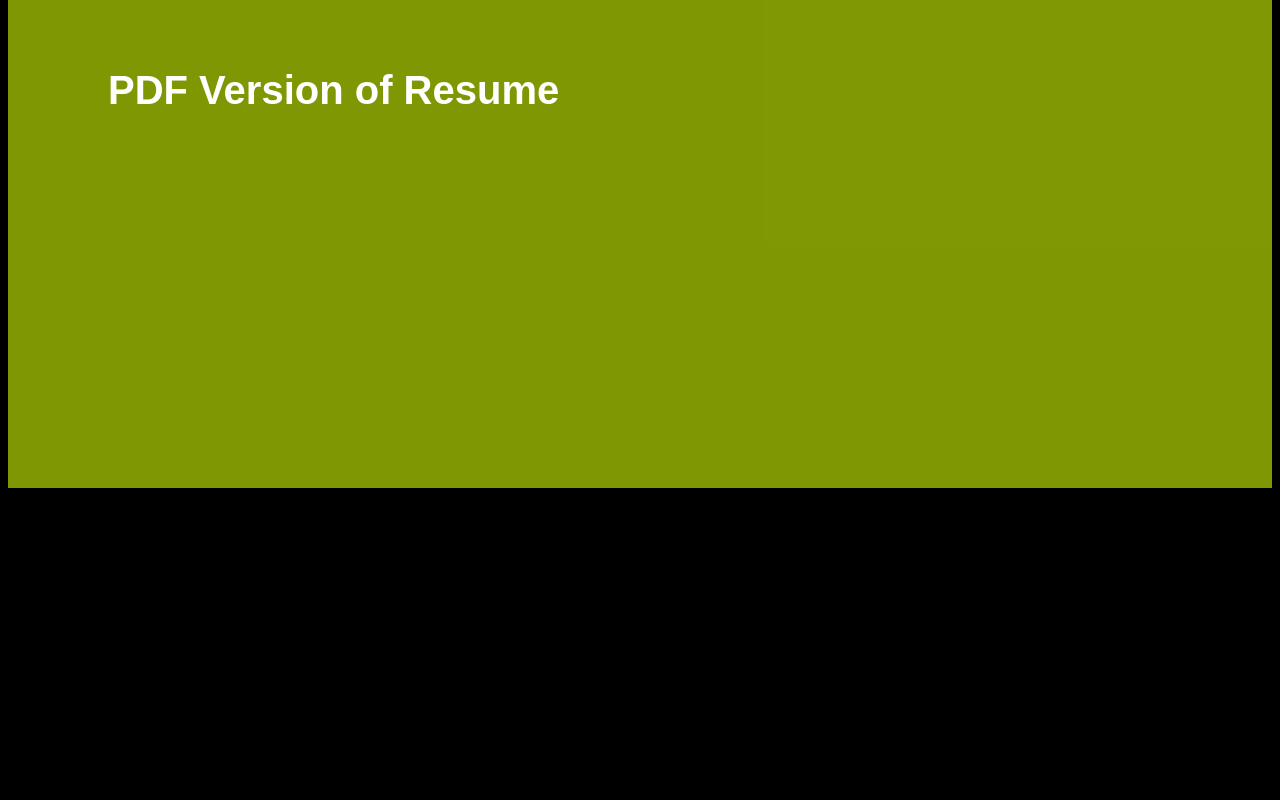
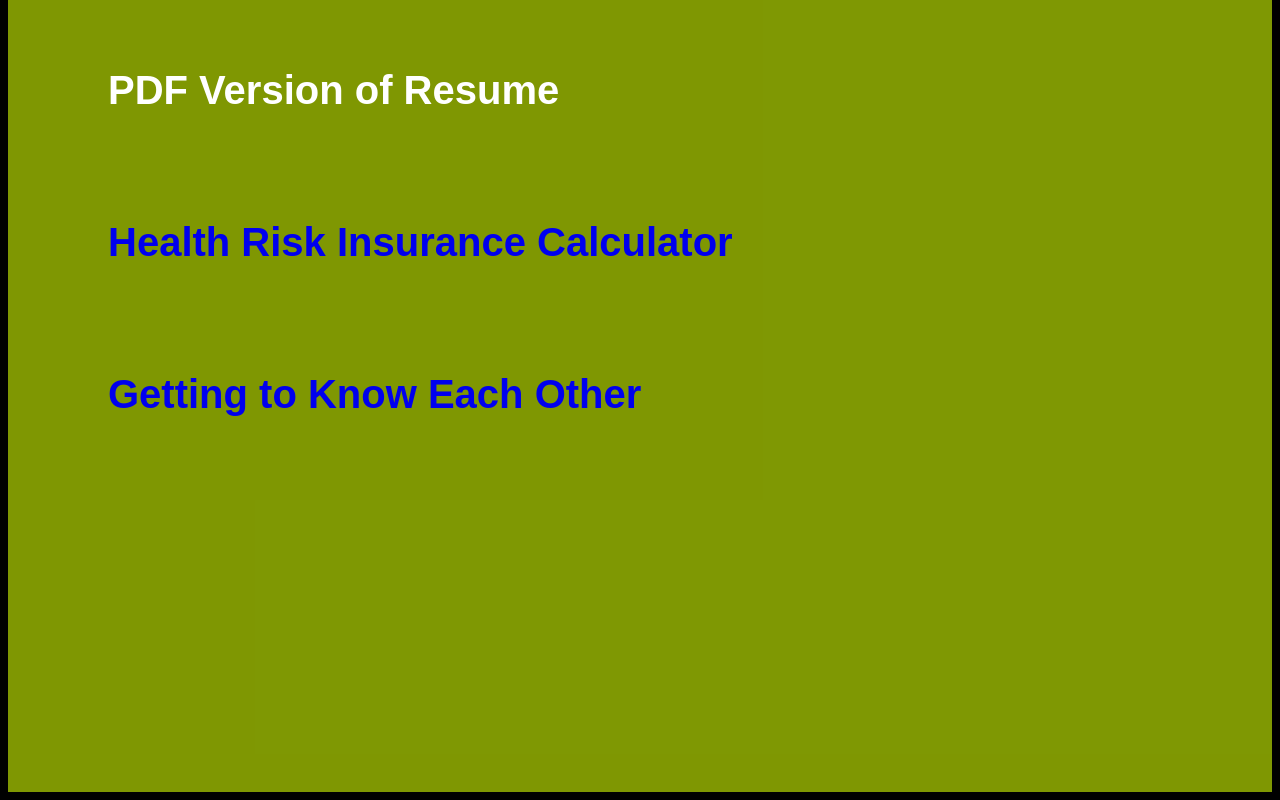
Before and after one commit to amnatasneem/portfolio, a plain HTML site: page index.html in a window 1280 px wide. Shown: the part 1533-2333 px from the top of the page. Before the commit the page ends 2029 px from the top, so only its background shows below. Drawn offline with Linux system fonts and the light colour scheme.

Commit message:
Added latest individual and team sites to portfolio

```diff
--- a/index.html
+++ b/index.html
@@ -25,6 +25,8 @@
         <a href="resume-pdf-version.pdf">
             <h5>PDF Version of Resume</h5>
         </a>
+        <h5><a href="https://agreeable-grass-0649a2c10.2.azurestaticapps.net/">Health Risk Insurance Calculator</a></h5>
+        <h5><a href="https://black-pebble-028ba7a10.2.azurestaticapps.net/">Getting to Know Each Other</a></h5>
     </div>
 
 </body>
```
